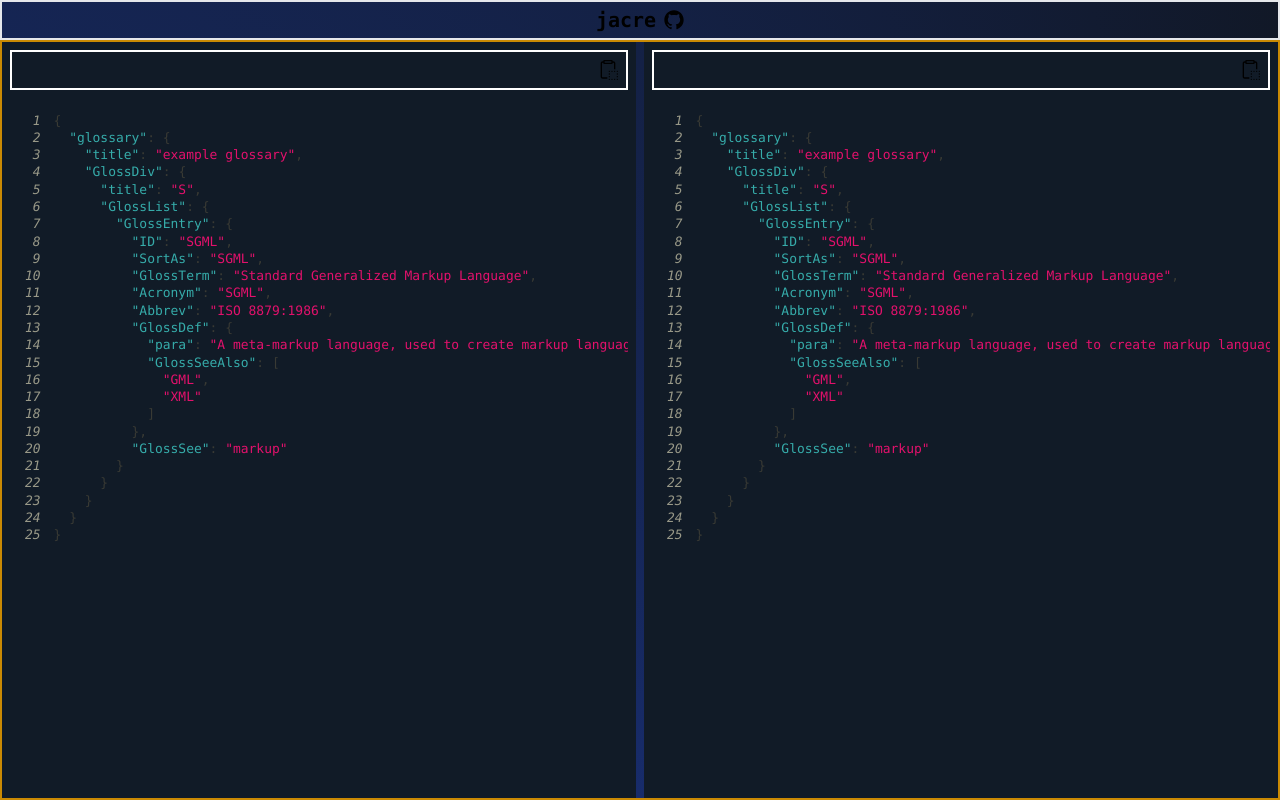
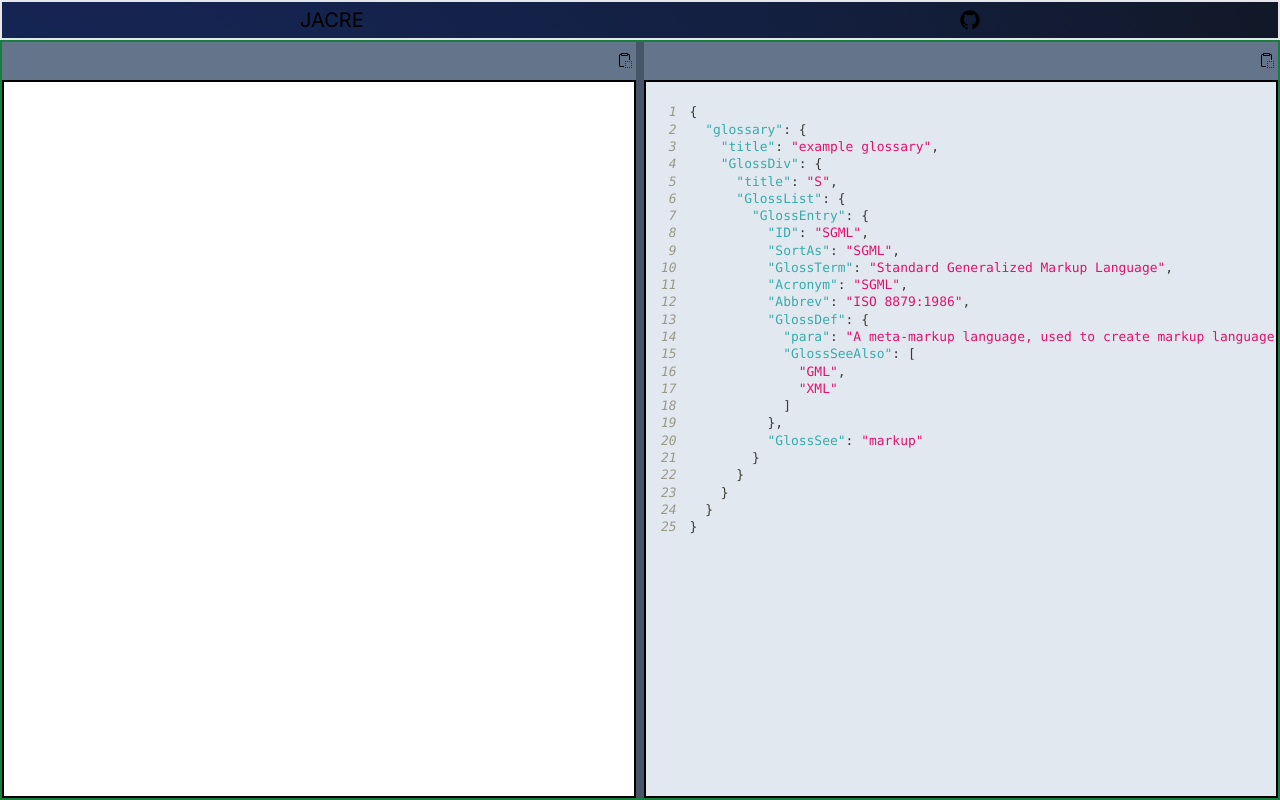
Before and after one commit to Quide1/json-creator, a Next.js app: page /create-json in a window 1280 px wide. Built offline with nearby package versions, Linux system fonts and the light colour scheme.

Commit message:
change style

```diff
--- a/app/components/JsonInput.tsx
+++ b/app/components/JsonInput.tsx
@@ -1,11 +1,9 @@
-import React from 'react'
+import React from "react";
 
 function JsonInput() {
   return (
-    <div>
-
-    </div>
-  )
+    <textarea className="h-full w-full m-0 resize-none p-0 text-black text-sm" />
+  );
 }
 
-export default JsonInput
+export default JsonInput;
--- a/app/components/JsonViewer.tsx
+++ b/app/components/JsonViewer.tsx
@@ -15,7 +15,8 @@ function JsonViewer() {
       style={theme}
       customStyle={{
         backgroundColor: "transparent",
-        border:"none"
+        border:"none",
+        overflow:"visible",
       }}
     >
       {codeString}
--- a/app/components/SectionJson.tsx
+++ b/app/components/SectionJson.tsx
@@ -1,17 +1,22 @@
-import CopyClipboard from "../icons/CopyClipboard"
-import JsonViewer from "./JsonViewer"
+import CopyClipboard from "../icons/CopyClipboard";
+import JsonViewer from "./JsonViewer";
 
-function SectionJson() {
-    return (
-        <div className="overflow-x-auto flex-1 w-full min-h-ful p-2  scrollbar bg-[#111b27]">
-            <div className="p-2 border-2 border-white flex justify-end">
-                <button>
-                    <CopyClipboard />
-                </button>
-            </div>
-            <JsonViewer />
-        </div>
-    )
+export interface AuxProps {
+  children: React.ReactNode;
+}
+function SectionJson(props: AuxProps) {
+  return (
+    <div className="h-full flex-[50%] flex-col overflow-auto bg-slate-200 scrollbar m-0 p-0">
+      <div className="p-1 flex justify-end h-[5%]  bg-slate-500">
+        <button>
+          <CopyClipboard height="15" width="15"/>
+        </button>
+      </div>
+      <div className=" h-[95%] border-2 border-black flex-grow overflow-x-auto w-full">
+      {props.children}
+      </div>
+    </div>
+  );
 }
 
-export default SectionJson
+export default SectionJson;
--- a/app/create-json/page.tsx
+++ b/app/create-json/page.tsx
@@ -1,18 +1,28 @@
+import JsonInput from "../components/JsonInput";
+import JsonViewer from "../components/JsonViewer";
 import SectionJson from "../components/SectionJson";
 import GithubIcon from "../icons/GithubIcon";
 
 function page() {
   return (
-    <main className="flex min-h-screen flex-col border-sky-600 bg-[conic-gradient(at_bottom_right,_var(--tw-gradient-stops))] from-blue-700 via-blue-800 to-gray-900">
-      <menu className="h-10 p-2 border-2 flex flex-row items-center justify-center font-mono font-bold gap-2">
-        <p className="text-xl">jacre</p>
-        <a href="https://github.com/Quide1/json-creator" target="_blank" rel="noopener">
-        <GithubIcon />
+    <main className="h-screen flex flex-col bg-[conic-gradient(at_bottom_right,_var(--tw-gradient-stops))] from-blue-700 via-blue-800 to-gray-900">
+      <menu className="flex flex-row justify-around items-center border-2 h-[5vh]">
+        <p className="text-xl">JACRE</p>
+        <a
+          href="https://github.com/Quide1/json-creator"
+          target="_blank"
+          rel="noopener"
+        >
+          <GithubIcon />
         </a>
       </menu>
-      <section className="flex flex-col flex-grow justify-center w-full h-full  gap-2 border-yellow-600 border-2 lg:flex-row ">
-        <SectionJson />
-        <SectionJson />
+      <section className="flex flex-col h-[95vh] bg-slate-600 border-2 border-green-700 lg:flex-row gap-2">
+        <SectionJson>
+          <JsonInput />
+        </SectionJson>
+        <SectionJson>
+          <JsonViewer />
+        </SectionJson>
       </section>
     </main>
   );
--- a/app/icons/CopyClipboard.tsx
+++ b/app/icons/CopyClipboard.tsx
@@ -1,11 +1,13 @@
-import React from "react";
 
-function CopyClipboard() {
+type PropsIcon={
+  width:string;
+  height:string
+}
+function CopyClipboard(props:PropsIcon) {
   return (
-    <div>
     <svg
-        width="20"
-        height="20"
+      width={`${props.height}`}
+      height={`${props.width}`}
       viewBox="0 0 15 15"
       fill="none"
       xmlns="http://www.w3.org/2000/svg"
@@ -17,7 +19,7 @@ function CopyClipboard() {
         clipRule="evenodd"
       ></path>
     </svg>
-    </div>
+
   );
 }
 
```
Lines whose indentation alone changed are shown as unchanged.
